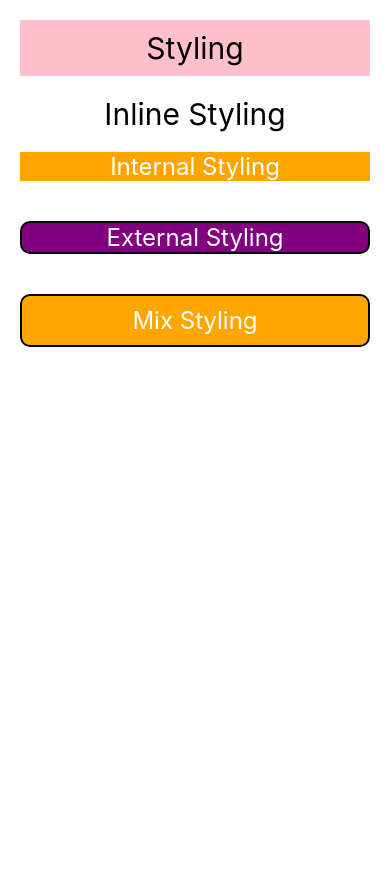
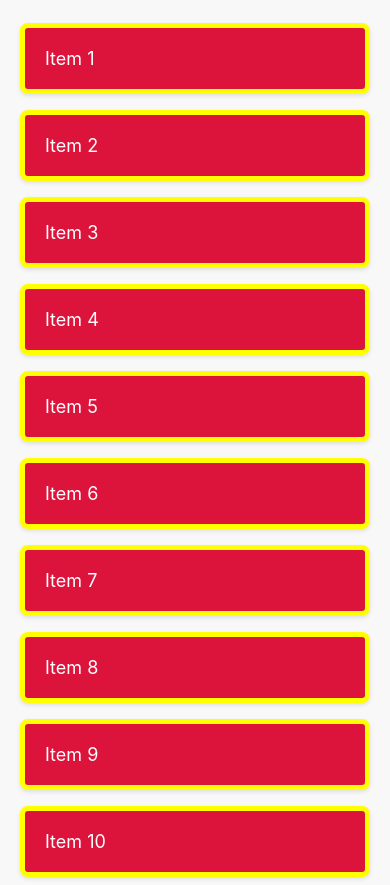
Before and after one commit to tahir-rafique/learn-mobileApp-development, a React Native app: screen / in a window 390 px wide. Before the commit the page ends 844 px from the top, so only its background shows below. Built offline with nearby package versions, Linux system fonts and the light colour scheme.

Commit message:
flat list and mapping data

```diff
--- a/App.jsx
+++ b/App.jsx
@@ -1,18 +1,17 @@
-// import { View, Text, Button } from 'react-native'
+import React from 'react';
 import { View } from 'react-native';
-import React from 'react';
 import JSX from './src/Components/JSX';
 import OnPress from './src/Components/OnPress';
 import UseStateHook from './src/Components/UseStateHook';
 import Props from './src/Components/Props';
 import InputText from './src/Components/InputText';
 import Styling from './src/Components/Styling';
+import FlatListScreen from './src/Components/FlatListScreen';
 
 const App = () => {
   return (
     <View>
       {/*
-
       <Text>Tahir Mobile App Developer</Text>
       <Button
         title='Tahir'
@@ -27,7 +26,9 @@
       {/*  step: 4 */}
       {/* <Props /> */}
       {/* <InputText/>  */}
-      <Styling />
+      {/* <Styling /> */}
+      <FlatListScreen/>
+
     </View>
   );
 };
--- /dev/null
+++ b/src/Components/FlatListScreen.jsx
@@ -0,0 +1,66 @@
+/* eslint-disable prettier/prettier */
+import { View, Text, FlatList, StyleSheet } from 'react-native';
+import React from 'react';
+
+const data = [
+  { id: 1, title: 'Item 1' },
+  { id: 2, title: 'Item 2' },
+  { id: 3, title: 'Item 3' },
+  { id: 4, title: 'Item 4' },
+  { id: 5, title: 'Item 5' },
+  { id: 6, title: 'Item 6' },
+  { id: 7, title: 'Item 7' },
+  { id: 8, title: 'Item 8' },
+  { id: 9, title: 'Item 9' },
+  { id: 10, title: 'Item 10' },
+];
+
+const FlatListScreen = () => {
+  const renderItem = ({ item }) => (
+    <View style={styles.item}>
+      <Text style={styles.title}>{item.title}</Text>
+    </View>
+  );
+  return (
+    <View style={styles.container}>
+      <FlatList
+        data={data}
+        renderItem={renderItem}
+        keyExtractor={item => item.id}
+        contentContainerStyle={styles.list}
+      />
+    </View>
+  );
+};
+
+const styles = StyleSheet.create({
+  container: {
+    backgroundColor: '#f8f8f8',
+    paddingTop: 15,
+  },
+  list: {
+    paddingHorizontal: 20,
+  },
+  item: {
+    backgroundColor: 'crimson',
+    borderWidth: 5,
+    borderColor: 'yellow',
+    padding: 20,
+    marginVertical: 8,
+    borderRadius: 8,
+    shadowColor: '#000',
+    shadowOffset: {
+      width: 0,
+      height: 2,
+    },
+    shadowOpacity: 0.1,
+    shadowRadius: 4,
+    elevation: 2,
+  },
+  title: {
+    color: '#fff',
+    fontSize: 18,
+  },
+});
+
+export default FlatListScreen;
```
